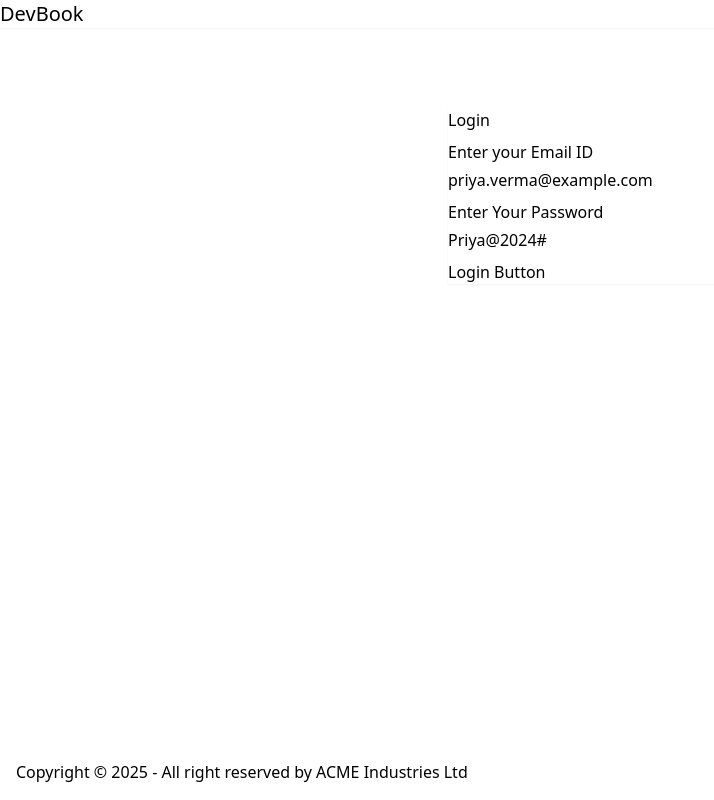
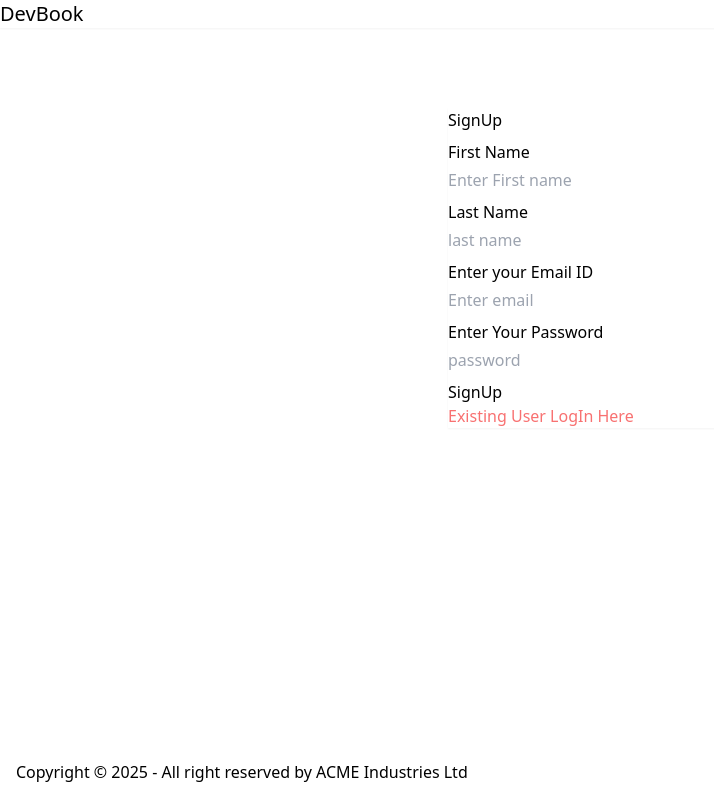
Before and after one commit to v123Sharma/dev-Book-frontend, a React (Vite) app: page /login in a window 1280 px wide. Shown: the whole page, without its empty margins (0-714 px from the left). Built offline with nearby package versions, Linux system fonts and the light colour scheme; no server answers.

Commit message:
signup page

```diff
--- a/src/components/Connections.jsx
+++ b/src/components/Connections.jsx
@@ -25,7 +25,7 @@
 
   if(!connections) return;
 
-  if(connections.length==0) return <h1>No Connection Found..!</h1>;
+  if(connections.length==0) return <h1 className='flex justify-center my-20'>No Connection Found..!</h1>;
 
 
   return (
--- a/src/components/Feed.jsx
+++ b/src/components/Feed.jsx
@@ -30,6 +30,9 @@
   getFeed();
 },[]);
 
+  if(!feed) return;
+  if(feed.length<=0) return <h1 className='flex justify-center my-10'>No New User Found....</h1>
+
   return (
     feed && (
     <div className="flex justify-center my-10">
--- a/src/components/Login.jsx
+++ b/src/components/Login.jsx
@@ -8,8 +8,11 @@
 
 const Login = () => {
 
-  const [emailId, setEmailId] = useState("priya.verma@example.com");
-  const [password, setPassword] = useState("Priya@2024#");
+  const [emailId, setEmailId] = useState("");
+  const [password, setPassword] = useState("");
+  const [firstName, setFirstName] = useState("");
+  const [lastName, setLastName] = useState("");
+  const [isLoginForm, setIsLogInForm] = useState(false);
   const [error, setError] = useState("")
 
   const dispatch = useDispatch();
@@ -29,15 +32,48 @@
     console.error(err);
   }
    }
+   const handleSignUp=async()=>{
+    try{
+     const res = await axios.post(BASE_URL + "/signup",
+       {
+          firstName,
+          lastName,
+          emailId,
+          password
+     },{
+      withCredentials:true
+     });
+     dispatch(addUser(res.data));
+     return  navigate("/profile");
+    }catch(err){
+      setError(err?.response?.data || "Something Went Wrong......");
+      console.error(err);
+    }
+   }
 
 
   return (
     <div className="flex justify-center my-20">
       <div className="card bg-base-300 w-96 shadow-sm">
   <div className="card-body">
-    <h2 className="card-title justify-center">Login</h2>
+    <h2 className="card-title justify-center">{isLoginForm ? "LogIn" : "SignUp"}</h2>
     <div>
-      <fieldset className="fieldset my-2">
+      {!isLoginForm &&(
+         <><fieldset className="fieldset my-2">
+            <legend className="fieldset-legend my-1">First Name</legend>
+            <input type="text" value={firstName} className="input" placeholder="Enter First name"
+            onChange={(e)=>setFirstName(e.target.value)}
+            />
+     </fieldset>
+
+     <fieldset className="fieldset my-2">
+            <legend className="fieldset-legend my-1">Last Name</legend>
+            <input type="text" value={lastName} className="input" placeholder="last name"
+            onChange={(e)=>setLastName(e.target.value)}
+            />
+     </fieldset> </>
+     )}
+     <fieldset className="fieldset my-2">
             <legend className="fieldset-legend my-1">Enter your Email ID</legend>
             <input type="text" value={emailId} className="input" placeholder="Enter email"
             onChange={(e)=>setEmailId(e.target.value)}
@@ -46,15 +82,23 @@
 
      <fieldset className="fieldset my-2">
             <legend className="fieldset-legend my-1">Enter Your Password</legend>
-            <input type="text" value={password} className="input" placeholder="password"
+            <input type="password" value={password} className="input" placeholder="password"
             onChange={(e)=>setPassword(e.target.value)}
             />
      </fieldset>
 </div>
      <p className="text-red-500">{error}</p>
     <div className="card-actions justify-center">
-      <button className="btn btn-primary" onClick={handleLogin}>Login Button</button>
+        <button className="btn btn-primary" onClick={isLoginForm? handleLogin: handleSignUp}>
+        {isLoginForm? "Login" : "SignUp"}
+        </button>
     </div>
+      <p className="text-red-400 m-auto cursor-pointer"
+      onClick={()=>setIsLogInForm((value)=>!value)}>
+        {isLoginForm
+      ?"New User? Signup Here"
+      :"Existing User LogIn Here"}
+      </p>
   </div>
 </div>
     </div>
--- a/src/components/UserCards.jsx
+++ b/src/components/UserCards.jsx
@@ -1,7 +1,26 @@
+import axios from 'axios';
 import React from 'react'
+import { BASE_URL } from '../utils/constant';
+import { useDispatch } from 'react-redux';
+import { removeUserFromFeed } from '../utils/feedSlice';
 
 const UserCards = ({user}) => {
-  const {firstName, lastName, photoUrl, gender, age, about} = user;
+  const {_id,firstName, lastName, photoUrl, gender, age, about} = user;
+
+  const dispatch = useDispatch();
+
+  const handleSendRequest =async(status, userId)=>{
+    try{
+      const res = await axios.post(
+        BASE_URL + "/ConnectionRequest/send/" + status + "/" + userId,
+        {},
+        {withCredentials:true}
+      );
+      dispatch(removeUserFromFeed(userId));
+    }catch(err){
+          console.error(err)
+    }
+  }
 
   return (
     <div className="card bg-base-200 w-96 shadow-sm">
@@ -15,8 +34,14 @@
     {age && gender && <h2>{age +", "+ gender}</h2>}
     <h3>{about}</h3>
     <div className="card-actions justify-center my-4">
-      <button className="btn btn-primary">Ignore</button>
-      <button className="btn btn-secondary">Inetersted</button>
+      <button className="btn btn-primary"
+      onClick={()=>  handleSendRequest("ignored", _id)}>
+      Ignore
+      </button>
+      <button className="btn btn-secondary"
+      onClick={()=>  handleSendRequest("interested", _id)}>
+      Inetersted
+      </button>
     </div>
 
   </div>
--- a/src/utils/feedSlice.js
+++ b/src/utils/feedSlice.js
@@ -9,11 +9,12 @@
         addFeed : (state , action)=>{
             return action.payload
         },
-        removeFeed : (state, action)=>{
-            return null
+        removeUserFromFeed : (state, action)=>{
+            const newFeed = state.filter((user)=>user._id !== action.payload)
+            return newFeed;
         }
     }
 });
 
-export const {addFeed,removeFeed} = feedSlice.actions;
+export const {addFeed,removeUserFromFeed} = feedSlice.actions;
 export default feedSlice.reducer;
```
